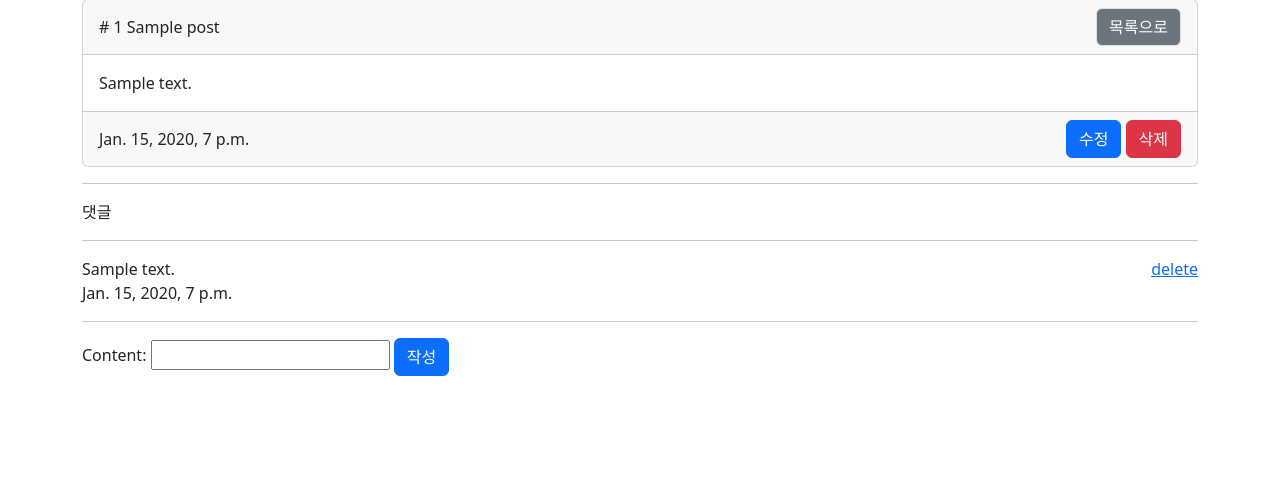
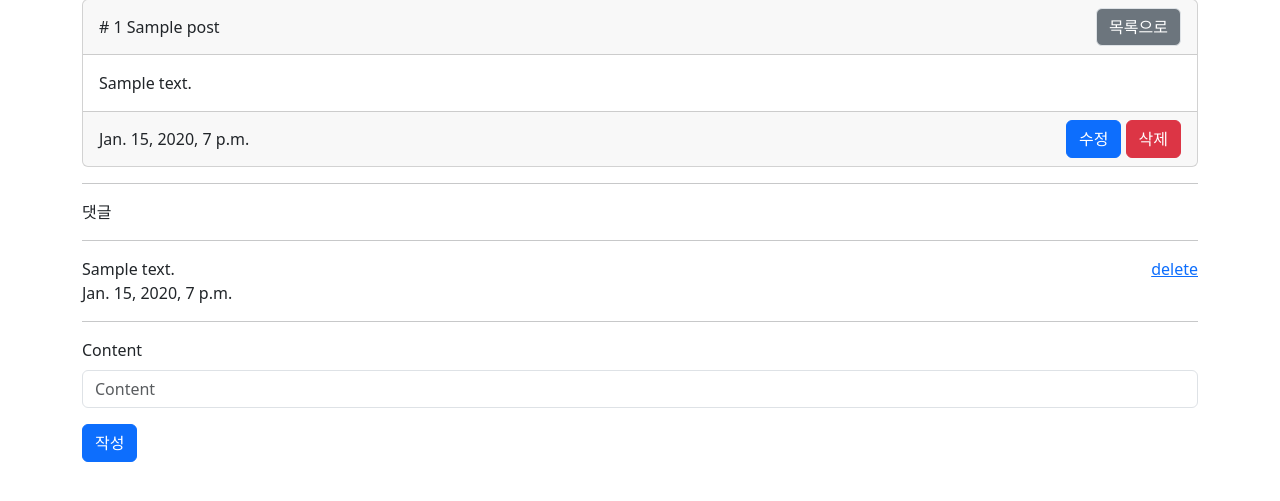
Before and after one commit to Dhyeonle9/django-practice, a Django app: page /board/1/ in a window 1280 px wide. Shown: the part 73-574 px from the top of the page. Run offline with Django 4.2, Linux system fonts and the light colour scheme; tables that the repository leaves empty hold one stand-in row (values such as "Sample post"); some libraries are stand-ins or nearby versions.

Commit message:
comment 라벨 지우기

```diff
--- a/board/templates/content.html
+++ b/board/templates/content.html
@@ -1,4 +1,5 @@
 {% extends 'base.html' %}
+{% load bootstrap5 %}
 
 {% block body %}
     <div class="card">
@@ -38,9 +39,9 @@
         </div>
         <hr>
     {% endfor %}
-        <form action="{% url 'board:comment_create' post_id=post.id %}" method="POST">
+        <form action="{% url 'board:comment_create' post_id=post.id %}" method="POST" class="form">
         {% csrf_token %}
-        {{ form }}
+        {% bootstrap_form form show_label=False %}
         <input type="submit" value="작성" class="btn btn-primary">
     </form>
 {% endblock %}
```
